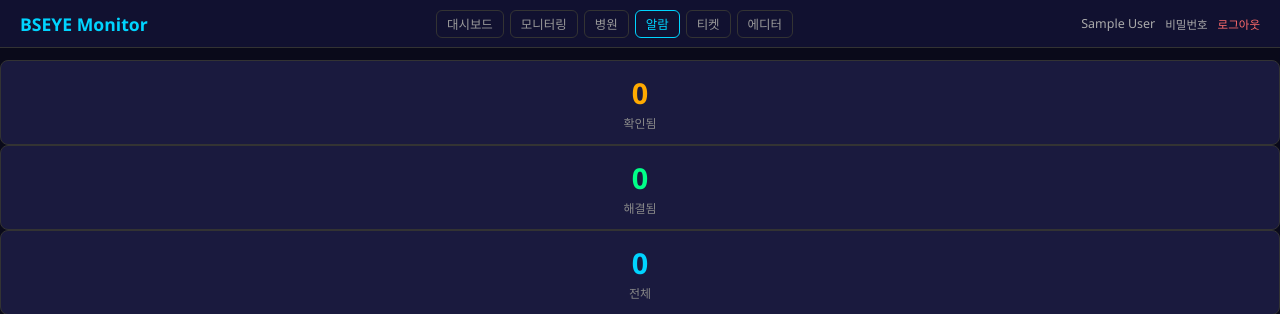
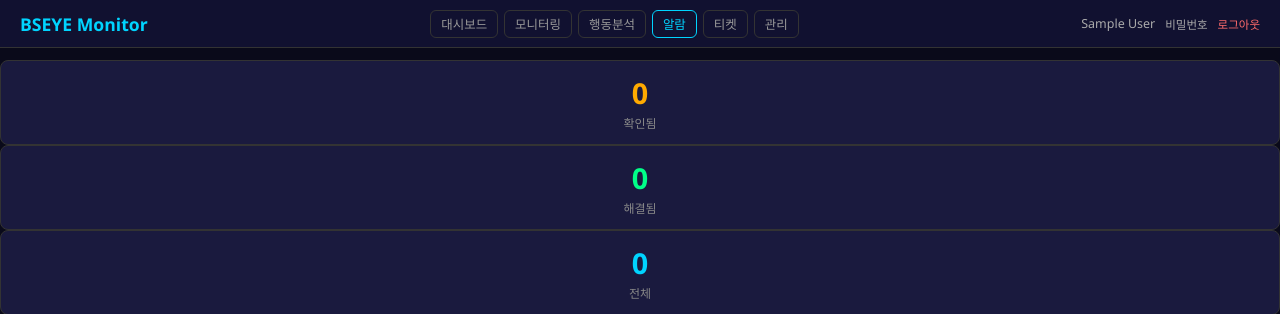
Before and after one commit to dolhanboss-han/kiosk-monitor, a Flask app: page /alarms in a window 1280 px wide. Shown: the top 314 px of the page. Run offline with Flask 3, Linux system fonts and the light colour scheme; the visitor is signed in with stand-in values (Sample User, id 1); data that the repository does not hold is empty.

Commit message:
alarms.html 네비게이션을 nav.html include로 교체

```diff
--- a/templates/alarms.html
+++ b/templates/alarms.html
@@ -43,27 +43,13 @@ tr:hover{background:#1a1a3e}
 <body style="padding-top:60px">
 <div class="header" style="position:fixed;top:0;left:0;right:0;z-index:1000;background:#111130;padding:8px 20px;display:flex;align-items:center;justify-content:space-between;border-bottom:1px solid #333;height:48px;">
     <span style="font-size:1.1rem;font-weight:bold;color:#00d4ff;white-space:nowrap">BSEYE Monitor</span>
-    <div style="display:flex;gap:6px;align-items:center;flex-wrap:nowrap">
-        <a href="/" style="color:#999;text-decoration:none;font-size:0.78rem;padding:4px 10px;border:1px solid #333;border-radius:6px;white-space:nowrap" id="nav_dash">대시보드</a>
-        <a href="/monitoring" style="color:#999;text-decoration:none;font-size:0.78rem;padding:4px 10px;border:1px solid #333;border-radius:6px;white-space:nowrap" id="nav_mon">모니터링</a>
-        <a href="/hospitals" style="color:#999;text-decoration:none;font-size:0.78rem;padding:4px 10px;border:1px solid #333;border-radius:6px;white-space:nowrap" id="nav_hosp">병원</a>
-        <a href="/alarms" style="color:#999;text-decoration:none;font-size:0.78rem;padding:4px 10px;border:1px solid #333;border-radius:6px;white-space:nowrap" id="nav_alarm">알람</a>
-        <a href="/tickets" style="color:#999;text-decoration:none;font-size:0.78rem;padding:4px 10px;border:1px solid #333;border-radius:6px;white-space:nowrap" id="nav_ticket">티켓</a>
-        <a href="/editor" style="color:#999;text-decoration:none;font-size:0.78rem;padding:4px 10px;border:1px solid #333;border-radius:6px;white-space:nowrap" id="nav_editor">에디터</a>
-    </div>
+    {% include 'nav.html' %}
     <div style="display:flex;gap:10px;align-items:center">
         <span style="color:#aaa;font-size:0.78rem;white-space:nowrap">{{ session.get('user_name', '') }}</span>
         <a href="/change-password" style="color:#aaa;text-decoration:none;font-size:0.72rem">비밀번호</a>
         <a href="/logout" style="color:#ff6b6b;text-decoration:none;font-size:0.72rem">로그아웃</a>
     </div>
 </div>
-<script>
-(function(){
-    var path=location.pathname;
-    var map={'/':'nav_dash','/monitoring':'nav_mon','/hospitals':'nav_hosp','/alarms':'nav_alarm','/tickets':'nav_ticket','/editor':'nav_editor'};
-    for(var k in map){if(path===k||path.startsWith(k+'/')){var el=document.getElementById(map[k]);if(el){el.style.color='#00d4ff';el.style.borderColor='#00d4ff';}break;}}
-})();
-</script>
 
 <div class="stat-card warn"><div class="num">{{ stats.acknowledged }}</div><div class="label">확인됨</div></div>
 <div class="stat-card ok"><div class="num">{{ stats.resolved }}</div><div class="label">해결됨</div></div>
```
